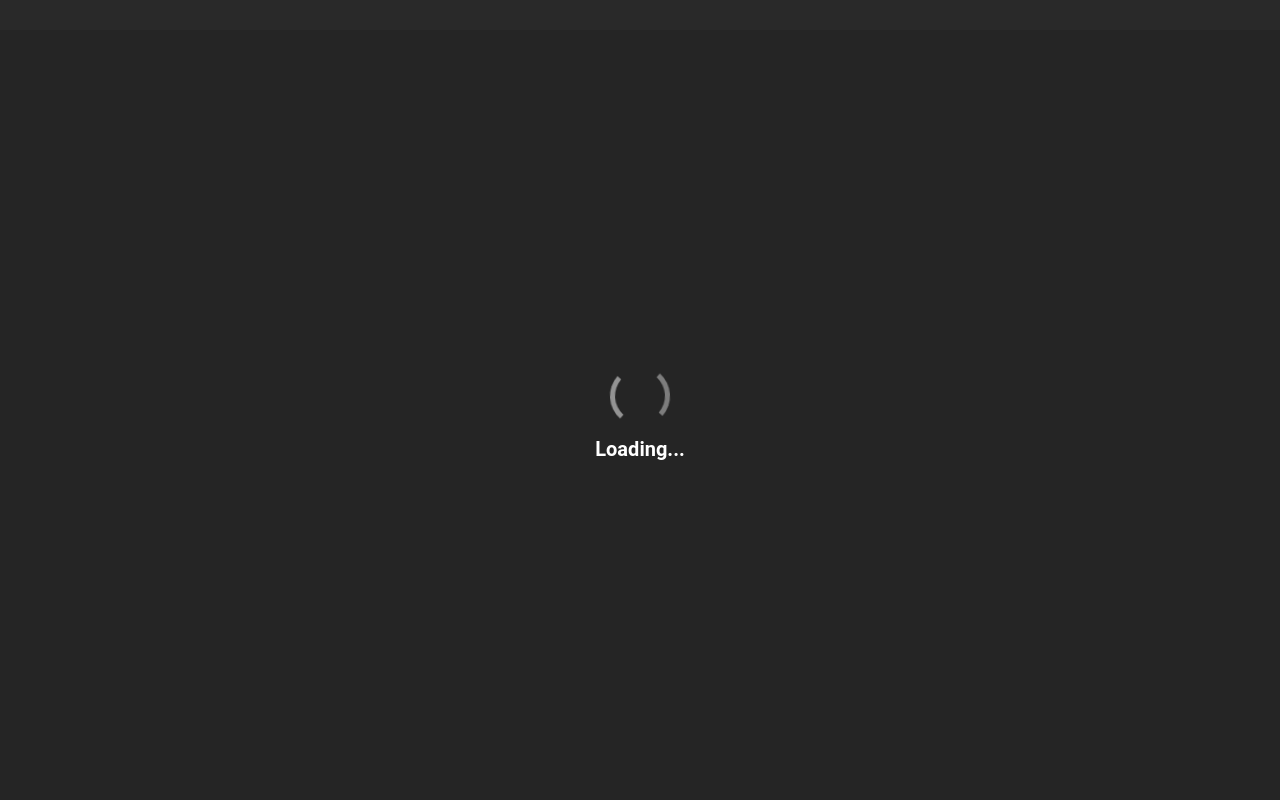
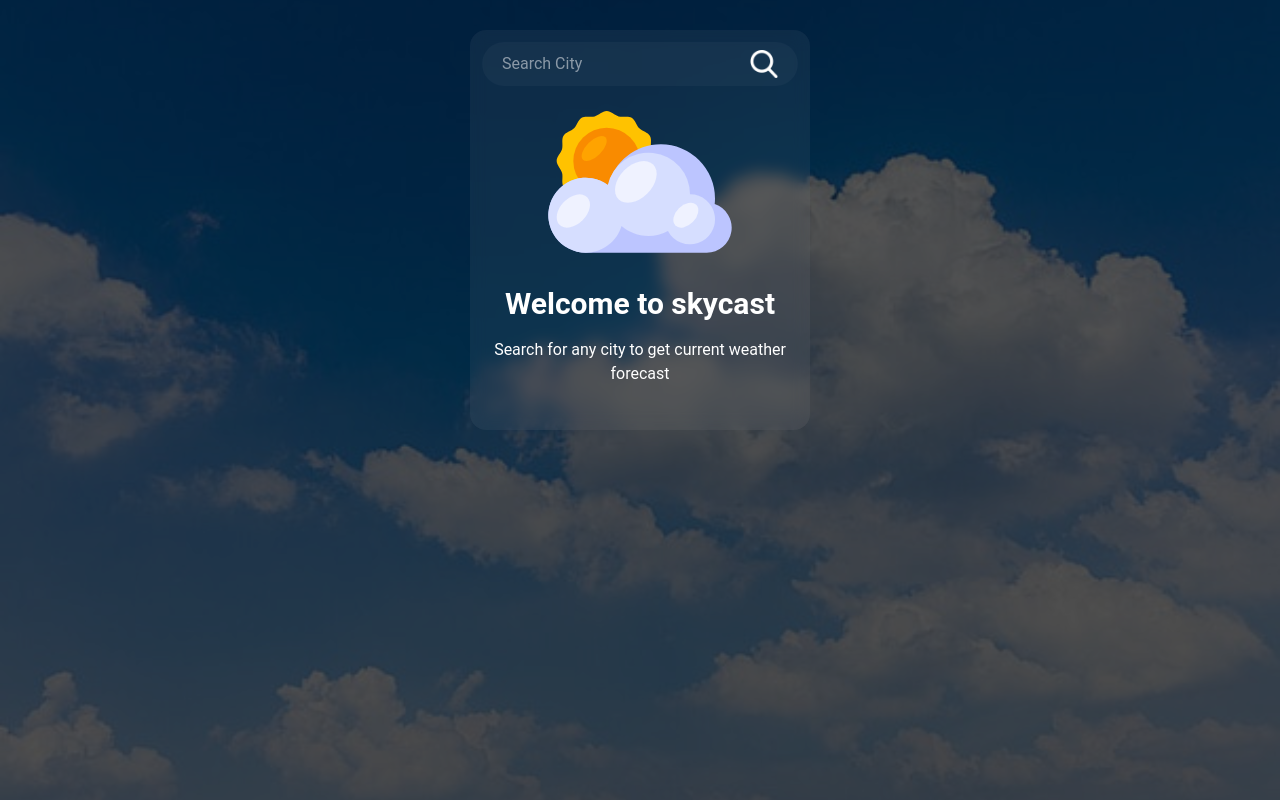
Before and after one commit to AY-Dannex/weather-app, a React (Vite) app: page / in a window 1280 px wide. Built offline with nearby package versions, Linux system fonts and the light colour scheme.

Commit message:
Corrected some minor mistakes

```diff
--- a/src/App.jsx
+++ b/src/App.jsx
@@ -10,7 +10,7 @@ function App() {
     const img = new Image()
     img.src = background
     img.onload = () => {
-      // setImgLoaded(true)/
+      setImgLoaded(true)
     }
   }, [])
   return (
```
